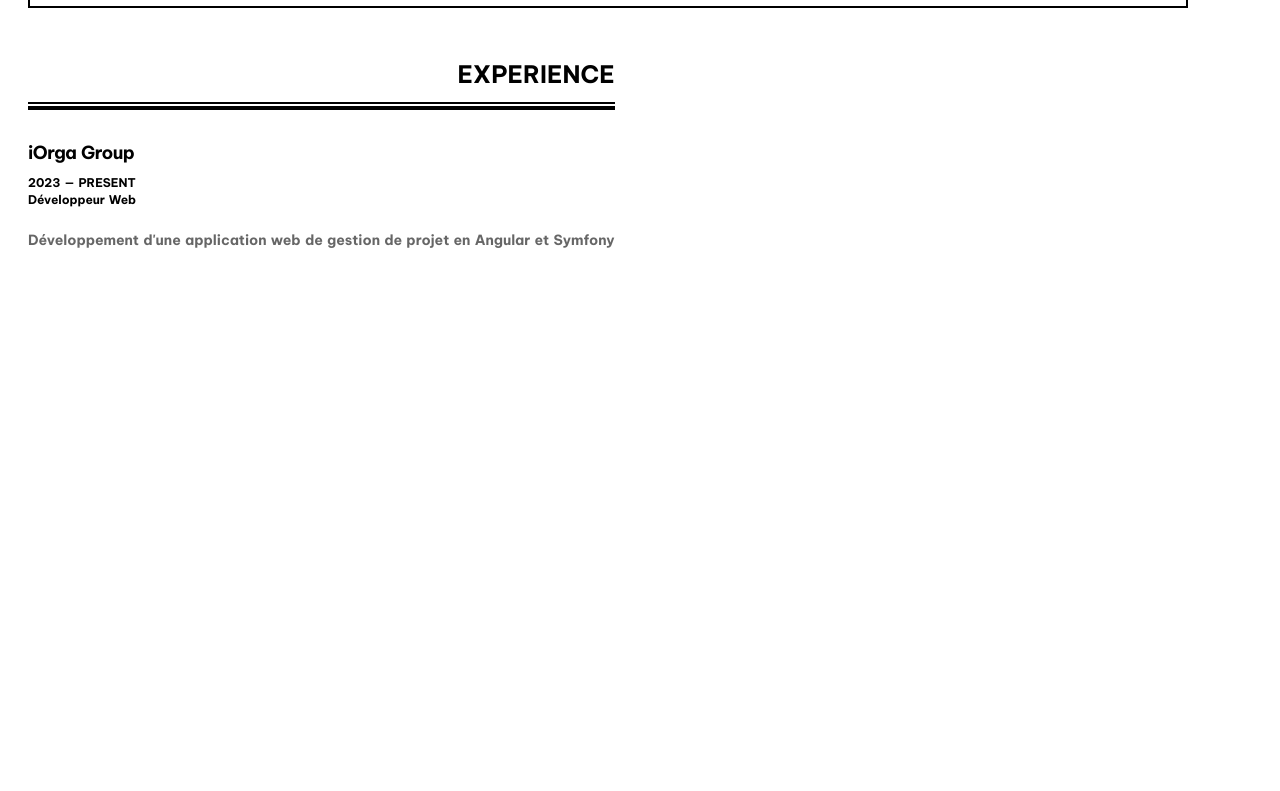
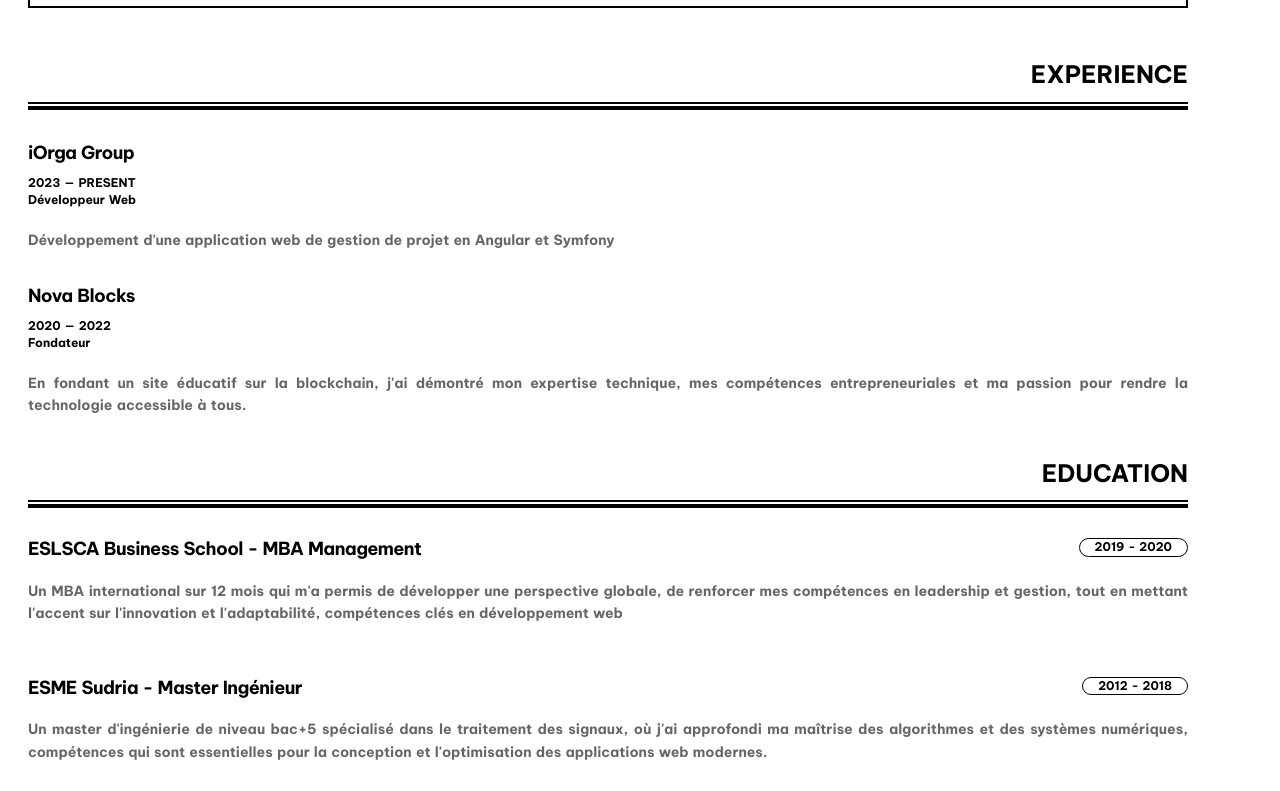
Before and after one commit to sunkers/myPortfolio, a Gatsby site: page / in a window 1280 px wide. Shown: the part 791-1582 px from the top of the page. Before the commit the page ends 1050 px from the top, so only its background shows below. Built offline with nearby package versions, Linux system fonts and the light colour scheme; Gatsby itself is replaced by a stand-in of ours.

Commit message:
Education

```diff
--- a/src/components/Hobbies.js
+++ b/src/components/Customers.js
@@ -1,6 +1,6 @@
 import React from 'react'
 
-const Hobbies = () => {
+const Customers = () => {
   return (
     <section>
       {/* Votre code pour les hobbies ici */}
@@ -8,4 +8,4 @@
   )
 }
 
-export default Hobbies
+export default Customers
--- a/src/components/Education.js
+++ b/src/components/Education.js
@@ -1,10 +1,47 @@
 import React from 'react'
+import { Title, TitleText, line, line2, EducationRow, EducationSubRow, EducationPlace, EducationPlaceText, EducationDate, EducationDateWrapper, EducationDateText, EducationDescription, EducationDescriptionText } from './Education.module.scss'
 
 const Education = () => {
   return (
-    <section>
-      {/* Votre code pour l'éducation ici */}
-    </section>
+    <div>
+      <div className={Title}>
+        <p className={TitleText}>EDUCATION</p>
+        <div className={line}></div>
+        <div className={line2}></div>
+      </div>
+      <div className={EducationRow}>
+        <div className={EducationSubRow}>
+          <div className={EducationPlace}>
+            <p className={EducationPlaceText}>ESLSCA Business School - MBA Management</p>
+          </div>
+          <div className={EducationDate}>
+            <div className={EducationDateWrapper}>
+              <p className={EducationDateText}>2019 - 2020</p>
+            </div>
+          </div>
+        </div>
+        <div className={EducationDescription}>
+          <p className={EducationDescriptionText}>Un MBA international sur 12 mois qui m'a permis de développer une perspective globale, de renforcer mes compétences en leadership et gestion, tout en mettant l'accent sur l'innovation et l'adaptabilité, compétences clés en développement web</p>
+        </div>
+      </div>
+      <br></br>
+      <br></br>
+      <div className={EducationRow}>
+        <div className={EducationSubRow}>
+          <div className={EducationPlace}>
+            <p className={EducationPlaceText}>ESME Sudria - Master Ingénieur</p>
+          </div>
+          <div className={EducationDate}>
+            <div className={EducationDateWrapper}>
+              <p className={EducationDateText}>2012 - 2018</p>
+            </div>
+          </div>
+        </div>
+        <div className={EducationDescription}>
+          <p className={EducationDescriptionText}>Un master d'ingénierie de niveau bac+5 spécialisé dans le traitement des signaux, où j'ai approfondi ma maîtrise des algorithmes et des systèmes numériques, compétences qui sont essentielles pour la conception et l'optimisation des applications web modernes.</p>
+        </div>
+      </div>
+    </div>
   )
 }
 
--- /dev/null
+++ b/src/components/Education.module.scss
@@ -0,0 +1,414 @@
+.Title {
+    --s-font-ecbb00d0: 'Be Vietnam Pro';
+    -webkit-font-smoothing: antialiased;
+    -webkit-backface-visibility: hidden;
+    border: 0;
+    box-sizing: border-box;
+    color: #333;
+    font-family: sans-serif;
+    line-height: 1;
+    list-style: none;
+    text-decoration: none;
+    transition: .3s cubic-bezier(.4,.4,0,1);
+    word-spacing: 1px;
+    display: flex;
+    pointer-events: all;
+    position: relative;
+    z-index: 0;
+    align-content: flex-end;
+    align-items: flex-end;
+    flex: none;
+    flex-direction: column;
+    flex-wrap: nowrap;
+    justify-content: center;
+    margin: 0px 0px 30px 0px;
+    padding: 0px;
+    width: 100%;
+    max-width: 100%;
+}
+
+.TitleText {
+    --s-font-ecbb00d0: 'Be Vietnam Pro';
+    -webkit-font-smoothing: antialiased;
+    -webkit-backface-visibility: hidden;
+    border: 0;
+    box-sizing: border-box;
+    list-style: none;
+    padding: 0;
+    text-decoration: none;
+    transition: .3s cubic-bezier(.4,.4,0,1);
+    word-spacing: 1px;
+    flex: none;
+    flex-wrap: nowrap;
+    pointer-events: all;
+    position: relative;
+    z-index: 0;
+    align-content: center;
+    align-items: center;
+    display: flex;
+    flex-direction: row;
+    overflow: visible;
+    overflow-wrap: anywhere;
+    word-break: break-word;
+    color: #000000;
+    font-family: var(--s-font-ecbb00d0);
+    font-size: 24px;
+    font-weight: 700;
+    height: auto;
+    line-height: 1.4;
+    margin: 0px 0px 10px 0px;
+    text-align: center;
+    transition-delay: 100ms;
+    transition-duration: 1000ms;
+    width: auto;
+    max-width: 100%;
+    justify-content: center;
+}
+
+.line {
+    --s-font-ecbb00d0: 'Be Vietnam Pro';
+    -webkit-font-smoothing: antialiased;
+    -webkit-backface-visibility: hidden;
+    border: 0;
+    box-sizing: border-box;
+    color: #333;
+    font-family: sans-serif;
+    line-height: 1;
+    list-style: none;
+    margin: 0;
+    padding: 0;
+    text-decoration: none;
+    transition: .3s cubic-bezier(.4,.4,0,1);
+    word-spacing: 1px;
+    align-content: center;
+    align-items: center;
+    display: flex;
+    flex-direction: column;
+    flex-wrap: nowrap;
+    pointer-events: all;
+    position: relative;
+    z-index: 0;
+    background: #000000;
+    flex: none;
+    height: 2px;
+    transform-origin: center right;
+    transition-duration: 1000ms;
+    width: 100%;
+    max-width: 100%;
+}
+
+.line2 {
+    --s-font-ecbb00d0: 'Be Vietnam Pro';
+    -webkit-font-smoothing: antialiased;
+    -webkit-backface-visibility: hidden;
+    border: 0;
+    box-sizing: border-box;
+    color: #333;
+    font-family: sans-serif;
+    line-height: 1;
+    list-style: none;
+    padding: 0;
+    text-decoration: none;
+    transition: .3s cubic-bezier(.4,.4,0,1);
+    word-spacing: 1px;
+    align-content: center;
+    align-items: center;
+    display: flex;
+    flex-direction: column;
+    flex-wrap: nowrap;
+    pointer-events: all;
+    position: relative;
+    z-index: 0;
+    background: #000000;
+    flex: none;
+    height: 4px;
+    margin: 2px 0px 0px 0px;
+    transform-origin: center right;
+    transition-duration: 1000ms;
+    width: 100%;
+    max-width: 100%;
+}
+
+.EducationRow {
+    --s-font-ecbb00d0: 'Be Vietnam Pro';
+    -webkit-font-smoothing: antialiased;
+    -webkit-backface-visibility: hidden;
+    border: 0;
+    box-sizing: border-box;
+    color: #333;
+    font-family: sans-serif;
+    line-height: 1;
+    list-style: none;
+    margin: 0;
+    text-decoration: none;
+    transition: .3s cubic-bezier(.4,.4,0,1);
+    word-spacing: 1px;
+    display: flex;
+    flex: none;
+    pointer-events: all;
+    position: relative;
+    z-index: 0;
+    align-content: center;
+    align-items: center;
+    flex-direction: column;
+    flex-wrap: nowrap;
+    justify-content: center;
+    padding: 0px;
+    transition-duration: 1000ms;
+    width: 100%;
+    max-width: 100%;
+    margin-bottom: 20px;
+
+}
+
+.EducationSubRow {
+    --s-font-ecbb00d0: 'Be Vietnam Pro';
+    -webkit-font-smoothing: antialiased;
+    -webkit-backface-visibility: hidden;
+    border: 0;
+    box-sizing: border-box;
+    color: #333;
+    font-family: sans-serif;
+    line-height: 1;
+    list-style: none;
+    margin: 0;
+    text-decoration: none;
+    transition: .3s cubic-bezier(.4,.4,0,1);
+    word-spacing: 1px;
+    display: flex;
+    flex: none;
+    pointer-events: all;
+    position: relative;
+    z-index: 0;
+    align-content: flex-start;
+    align-items: flex-start;
+    flex-direction: row;
+    flex-wrap: nowrap;
+    justify-content: space-between;
+    padding: 0px;
+    width: 100%;
+    max-width: 100%;
+}
+
+.EducationPlace {
+    --s-font-ecbb00d0: 'Be Vietnam Pro';
+    -webkit-font-smoothing: antialiased;
+    -webkit-backface-visibility: hidden;
+    border: 0;
+    box-sizing: border-box;
+    color: #333;
+    font-family: sans-serif;
+    line-height: 1;
+    list-style: none;
+    margin: 0;
+    text-decoration: none;
+    transition: .3s cubic-bezier(.4,.4,0,1);
+    word-spacing: 1px;
+    display: flex;
+    pointer-events: all;
+    position: relative;
+    z-index: 0;
+    align-content: center;
+    align-items: center;
+    flex: none;
+    flex-direction: row;
+    flex-wrap: nowrap;
+    justify-content: flex-start;
+    padding: 0px;
+    width: 50%;
+    max-width: 50%;
+}
+
+.EducationPlaceText {
+    --s-font-ecbb00d0: 'Be Vietnam Pro';
+    -webkit-font-smoothing: antialiased;
+    -webkit-backface-visibility: hidden;
+    border: 0;
+    box-sizing: border-box;
+    list-style: none;
+    margin: 0;
+    padding: 0;
+    text-decoration: none;
+    transition: .3s cubic-bezier(.4,.4,0,1);
+    word-spacing: 1px;
+    flex: none;
+    flex-wrap: nowrap;
+    pointer-events: all;
+    position: relative;
+    z-index: 0;
+    align-content: center;
+    align-items: center;
+    display: flex;
+    flex-direction: row;
+    overflow: visible;
+    overflow-wrap: anywhere;
+    word-break: break-word;
+    color: #000000;
+    font-family: var(--s-font-ecbb00d0);
+    font-size: 18px;
+    font-weight: 700;
+    height: auto;
+    letter-spacing: -0.03em;
+    line-height: 1.2;
+    text-align: left;
+    width: auto;
+    max-width: 100%;
+    justify-content: flex-start;
+}
+
+.EducationDate {
+    --s-font-ecbb00d0: 'Be Vietnam Pro';
+    -webkit-font-smoothing: antialiased;
+    -webkit-backface-visibility: hidden;
+    border: 0;
+    box-sizing: border-box;
+    color: #333;
+    font-family: sans-serif;
+    line-height: 1;
+    list-style: none;
+    margin: 0;
+    text-decoration: none;
+    transition: .3s cubic-bezier(.4,.4,0,1);
+    word-spacing: 1px;
+    display: flex;
+    pointer-events: all;
+    position: relative;
+    z-index: 0;
+    align-content: flex-end;
+    align-items: flex-end;
+    flex: none;
+    flex-direction: column;
+    flex-wrap: nowrap;
+    justify-content: center;
+    padding: 0px;
+    width: 50%;
+    max-width: 50%;
+}
+
+.EducationDateWrapper {
+    --s-font-ecbb00d0: 'Be Vietnam Pro';
+    -webkit-font-smoothing: antialiased;
+    -webkit-backface-visibility: hidden;
+    border: 0;
+    box-sizing: border-box;
+    color: #333;
+    font-family: sans-serif;
+    line-height: 1;
+    list-style: none;
+    margin: 0;
+    text-decoration: none;
+    transition: .3s cubic-bezier(.4,.4,0,1);
+    word-spacing: 1px;
+    display: flex;
+    flex: none;
+    max-width: 100%;
+    pointer-events: all;
+    position: relative;
+    z-index: 0;
+    align-content: center;
+    align-items: center;
+    border-bottom: 1px solid #000;
+    border-left: 1px solid #000;
+    border-radius: 9.5px;
+    border-right: 1px solid #000;
+    border-top: 1px solid #000;
+    flex-direction: column;
+    flex-wrap: nowrap;
+    justify-content: center;
+    padding: 0px 15px 0px;
+}
+
+.EducationDateText {
+    --s-font-ecbb00d0: 'Be Vietnam Pro';
+    -webkit-font-smoothing: antialiased;
+    -webkit-backface-visibility: hidden;
+    border: 0;
+    box-sizing: border-box;
+    list-style: none;
+    margin: 0;
+    padding: 0;
+    text-decoration: none;
+    transition: .3s cubic-bezier(.4,.4,0,1);
+    word-spacing: 1px;
+    flex: none;
+    flex-wrap: nowrap;
+    pointer-events: all;
+    position: relative;
+    z-index: 0;
+    align-content: center;
+    align-items: center;
+    display: flex;
+    flex-direction: row;
+    overflow: visible;
+    overflow-wrap: anywhere;
+    word-break: break-word;
+    color: #000000;
+    font-family: var(--s-font-ecbb00d0);
+    font-size: 12px;
+    font-weight: 700;
+    height: auto;
+    line-height: 1.4;
+    text-align: center;
+    width: auto;
+    max-width: 100%;
+    justify-content: center;
+}
+
+.EducationDescription {
+    --s-font-ecbb00d0: 'Be Vietnam Pro';
+    -webkit-font-smoothing: antialiased;
+    -webkit-backface-visibility: hidden;
+    border: 0;
+    box-sizing: border-box;
+    list-style: none;
+    text-decoration: none;
+    transition: .3s cubic-bezier(.4,.4,0,1);
+    word-spacing: 1px;
+    align-content: center;
+    align-items: center;
+    flex: none;
+    flex-direction: column;
+    flex-wrap: nowrap;
+    pointer-events: all;
+    position: relative;
+    z-index: 0;
+    display: block;
+    word-break: break-word;
+    color: rgba(0, 0, 0, 0.6);
+    font-family: var(--s-font-ecbb00d0);
+    font-size: 14px;
+    font-weight: 400;
+    height: auto;
+    line-height: 1.6;
+    margin: 20px 0px 0px 0px;
+    padding: 0px 0px 0px;
+    text-align: justify;
+    width: 100%;
+    max-width: 100%;
+}
+
+.EducationDescriptionText {
+    --s-font-ecbb00d0: 'Be Vietnam Pro';
+    pointer-events: all;
+    word-break: break-word;
+    -webkit-font-smoothing: antialiased;
+    border: 0;
+    box-sizing: border-box;
+    list-style: none;
+    padding: 0;
+    text-decoration: none;
+    transition: .3s cubic-bezier(.4,.4,0,1);
+    word-spacing: 1px;
+    backface-visibility: visible;
+    color: inherit;
+    font-family: inherit;
+    font-size: inherit;
+    font-style: inherit;
+    font-weight: inherit;
+    letter-spacing: inherit;
+    line-height: inherit;
+    text-align: inherit;
+    display: block;
+    min-height: 1em;
+    margin: 0px 0px 0px 0px;
+}
--- a/src/components/Experience.js
+++ b/src/components/Experience.js
@@ -22,6 +22,20 @@
           <p className={descriptionText}>Développement d'une application web de gestion de projet en Angular et Symfony</p>
         </div>
       </div>
+      <br></br>
+      <br></br>
+      <div className={experienceRow}>
+        <div className={expTitle}>
+          <p className={company}>Nova Blocks</p>
+          <div className={post}>
+            <p className={postDate}>2020 — 2022</p>
+            <p className={postName}>Fondateur</p>
+          </div>
+        </div>
+        <div className={experienceDescription}>
+          <p className={descriptionText}>En fondant un site éducatif sur la blockchain, j'ai démontré mon expertise technique, mes compétences entrepreneuriales et ma passion pour rendre la technologie accessible à tous.</p>
+        </div>
+      </div>
     </div>
   </div>
   )
--- a/src/pages/Home.module.scss
+++ b/src/pages/Home.module.scss
@@ -88,3 +88,64 @@
     margin: 50px 0px 0px 0px;
     max-width: 100%;
   }
+
+  .education {
+    --s-font-ecbb00d0: 'Be Vietnam Pro';
+    -webkit-font-smoothing: antialiased;
+    -webkit-backface-visibility: hidden;
+    border: 0;
+    box-sizing: border-box;
+    color: #333;
+    font-family: sans-serif;
+    line-height: 1;
+    list-style: none;
+    text-decoration: none;
+    transition: .3s cubic-bezier(.4,.4,0,1);
+    word-spacing: 1px;
+    display: flex;
+    pointer-events: all;
+    position: relative;
+    z-index: 0;
+    align-content: flex-start;
+    align-items: flex-start;
+    flex: none;
+    height: auto;
+    justify-content: center;
+    margin: 40px 0px 0px 0px;
+    padding: 0px;
+    width: 100%;
+    max-width: 100%;
+    flex-direction: column;
+    flex-wrap: nowrap;
+  }
+
+  .skills {
+    --s-font-ecbb00d0: 'Be Vietnam Pro';
+    -webkit-font-smoothing: antialiased;
+    -webkit-backface-visibility: hidden;
+    border: 0;
+    box-sizing: border-box;
+    color: #333;
+    font-family: sans-serif;
+    line-height: 1;
+    list-style: none;
+    padding: 0;
+    text-decoration: none;
+    transition: .3s cubic-bezier(.4,.4,0,1);
+    word-spacing: 1px;
+    display: flex;
+    pointer-events: all;
+    position: relative;
+    z-index: 0;
+    align-content: flex-start;
+    align-items: flex-start;
+    background: rgba(0,0,0,0.0);
+    flex: none;
+    flex-direction: column;
+    flex-wrap: nowrap;
+    height: auto;
+    justify-content: flex-start;
+    margin: 0px 0px 0px 0px;
+    width: 100%;
+    max-width: 100%;
+  }
--- a/src/pages/index.js
+++ b/src/pages/index.js
@@ -1,5 +1,5 @@
 import React from "react"
-import { container, container2, experience } from "./Home.module.scss"
+import { container, container2, experience, education, skills } from "./Home.module.scss"
 import Header from "../components/Header"
 import Intro from "../components/Intro"
 import Titre from "../components/Titre"
@@ -7,7 +7,7 @@
 import Education from "../components/Education"
 import Skills from "../components/Skills"
 import Projects from "../components/Projects"
-import Hobbies from "../components/Hobbies"
+import Customers from "../components/Customers"
 import Footer from "../components/Footer"
 
 export default function Home() {
@@ -20,10 +20,14 @@
           <Intro />
           <div className={experience}>
             <Experience />
-            <Education />
-            <Skills />
-            <Projects />
-            <Hobbies />
+            <div className={education}>
+              <div className={skills}>
+                <Education />
+                <Skills />
+              </div>
+              <Projects />
+              <Customers />
+            </div>
           </div>
           <Footer />
         </div>
```
